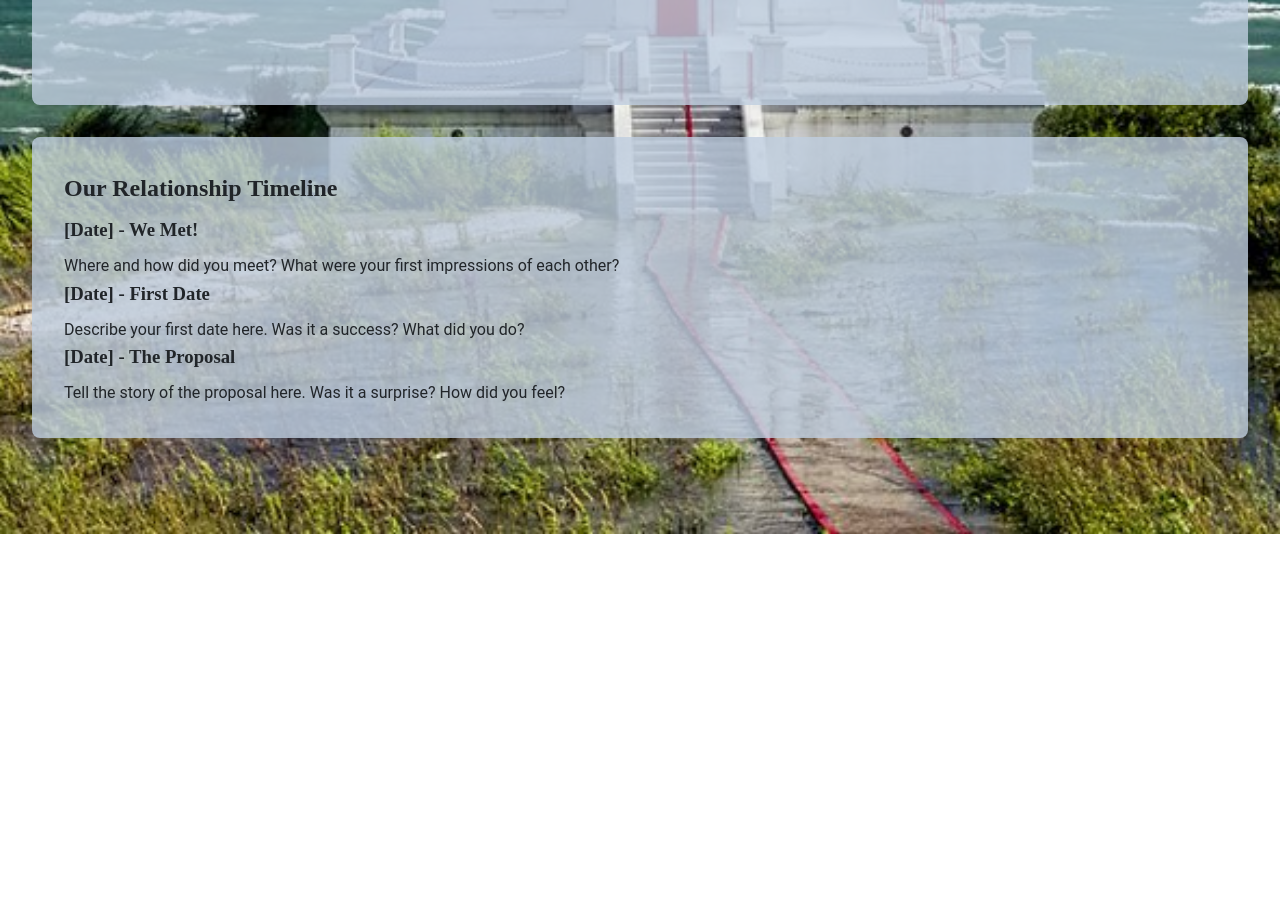
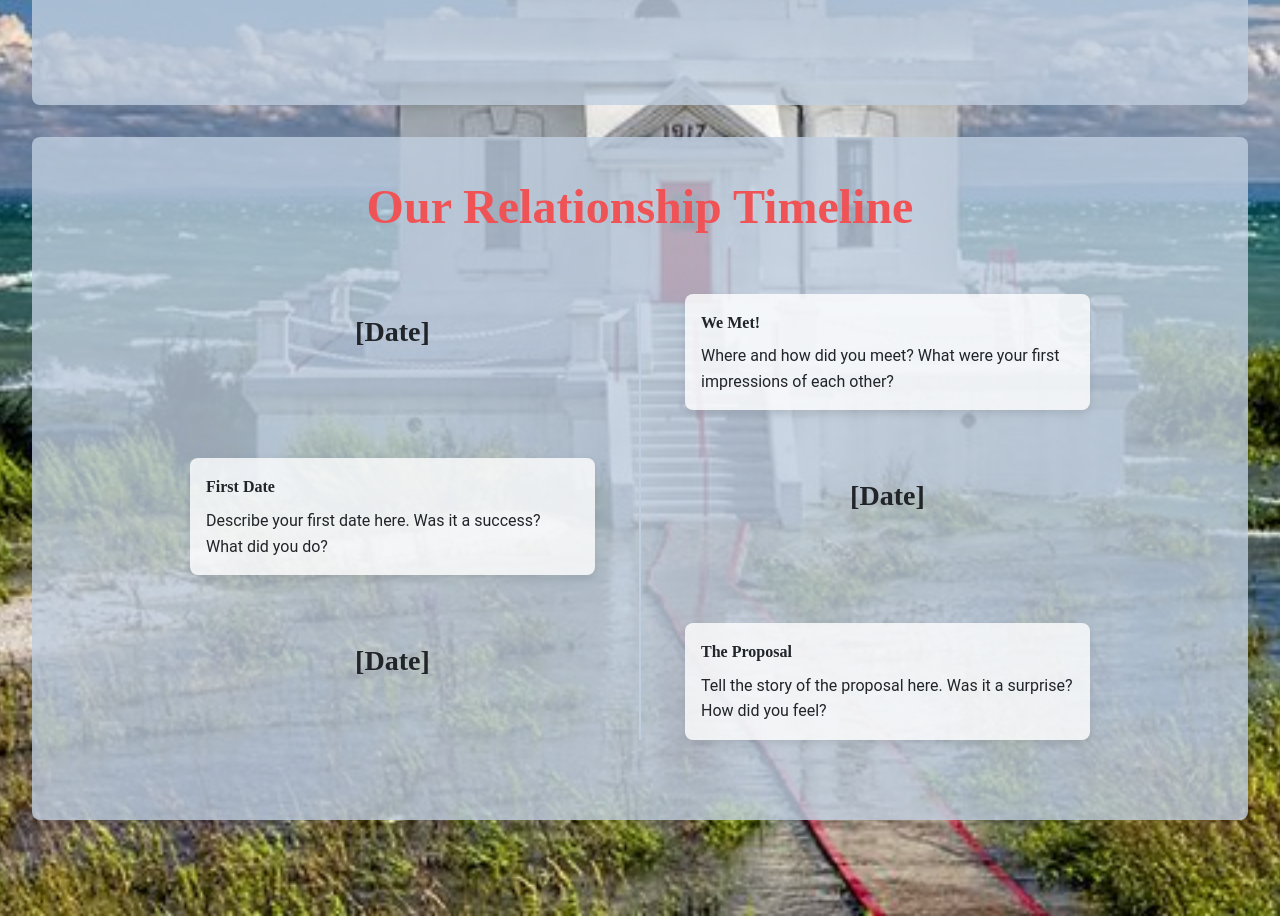
Before and after one commit to rinben/wedding-website, a React (Vite) app in the folder client/: page / in a window 1280 px wide. Shown: the part 1910-2826 px from the top of the page. Before the commit the page ends 2444 px from the top, so only its background shows below. Built offline with nearby package versions, Linux system fonts and the light colour scheme.

Commit message:
feat: styled and animated relationship timeline

```diff
--- /dev/null
+++ b/client/src/components/Timeline.css
@@ -0,0 +1,96 @@
+/* src/components/Timeline.css */
+.timeline-container {
+  padding: 4rem 2rem;
+  text-align: center;
+}
+
+.timeline-container h2 {
+  text-align: center;
+  margin-bottom: 3rem;
+  font-size: 3rem;
+  color: var(--color-secondary);
+}
+
+.timeline {
+  position: relative;
+  max-width: 900px;
+  margin: 0 auto;
+}
+
+.timeline::before {
+  content: "";
+  position: absolute;
+  top: 0;
+  left: 50%;
+  width: 2px;
+  height: 100%;
+  background-color: var(--color-primary);
+  transform: translateX(-50%);
+}
+
+.timeline-item {
+  position: relative;
+  display: flex;
+  justify-content: space-between;
+  margin-bottom: 3rem;
+  opacity: 0;
+  transition: opacity 0.8s ease-in-out;
+}
+
+.timeline-item:nth-child(even) {
+  flex-direction: row-reverse;
+}
+
+.timeline-item.is-visible {
+  opacity: 1;
+}
+
+.timeline-date {
+  padding: 1rem;
+  font-family: var(--font-cute);
+  color: var(--color-text);
+  font-size: 1.5rem;
+  flex-basis: 45%;
+  position: relative;
+}
+
+.timeline-content {
+  flex-basis: 45%;
+  padding: 1rem;
+  text-align: left;
+  background-color: rgba(255, 255, 255, 0.8);
+  border-radius: 8px;
+  box-shadow: 0 4px 8px rgba(0, 0, 0, 0.1);
+}
+
+.timeline-content:not(.is-visible) {
+  transform: translateY(20px);
+  transition: transform 0.8s ease-in-out;
+}
+
+.timeline-item.is-visible .timeline-content {
+  transform: translateY(0);
+}
+
+@media (max-width: 768px) {
+  .timeline::before {
+    left: 2rem;
+  }
+
+  .timeline-item {
+    flex-direction: column;
+    align-items: flex-start;
+    text-align: left;
+    padding-left: 3rem;
+  }
+
+  .timeline-item:nth-child(even) {
+    flex-direction: column;
+    text-align: left;
+  }
+
+  .timeline-content {
+    margin-left: 0;
+    margin-right: 0;
+  }
+}
--- a/client/src/components/Timeline.jsx
+++ b/client/src/components/Timeline.jsx
@@ -1,24 +1,62 @@
 // src/components/Timeline.jsx
-import React from 'react';
+import React from "react";
+import { useInView } from "react-intersection-observer";
+import "./Timeline.css";
 
 function Timeline() {
+  const [ref1, inView1] = useInView({ triggerOnce: true, threshold: 0.2 });
+  const [ref2, inView2] = useInView({ triggerOnce: true, threshold: 0.2 });
+  const [ref3, inView3] = useInView({ triggerOnce: true, threshold: 0.2 });
+
   return (
-    <section>
+    <section className="timeline-container">
       <h2>Our Relationship Timeline</h2>
-      <ul>
-        <li>
-          <h3>[Date] - We Met!</h3>
-          <p>Where and how did you meet? What were your first impressions of each other?</p>
-        </li>
-        <li>
-          <h3>[Date] - First Date</h3>
-          <p>Describe your first date here. Was it a success? What did you do?</p>
-        </li>
-        <li>
-          <h3>[Date] - The Proposal</h3>
-          <p>Tell the story of the proposal here. Was it a surprise? How did you feel?</p>
-        </li>
-      </ul>
+      <div className="timeline">
+        <div
+          ref={ref1}
+          className={`timeline-item ${inView1 ? "is-visible" : ""}`}
+        >
+          <div className="timeline-date">
+            <h3>[Date]</h3>
+          </div>
+          <div className="timeline-content">
+            <h4>We Met!</h4>
+            <p>
+              Where and how did you meet? What were your first impressions of
+              each other?
+            </p>
+          </div>
+        </div>
+        <div
+          ref={ref2}
+          className={`timeline-item ${inView2 ? "is-visible" : ""}`}
+        >
+          <div className="timeline-date">
+            <h3>[Date]</h3>
+          </div>
+          <div className="timeline-content">
+            <h4>First Date</h4>
+            <p>
+              Describe your first date here. Was it a success? What did you do?
+            </p>
+          </div>
+        </div>
+        <div
+          ref={ref3}
+          className={`timeline-item ${inView3 ? "is-visible" : ""}`}
+        >
+          <div className="timeline-date">
+            <h3>[Date]</h3>
+          </div>
+          <div className="timeline-content">
+            <h4>The Proposal</h4>
+            <p>
+              Tell the story of the proposal here. Was it a surprise? How did
+              you feel?
+            </p>
+          </div>
+        </div>
+      </div>
     </section>
   );
 }
```
